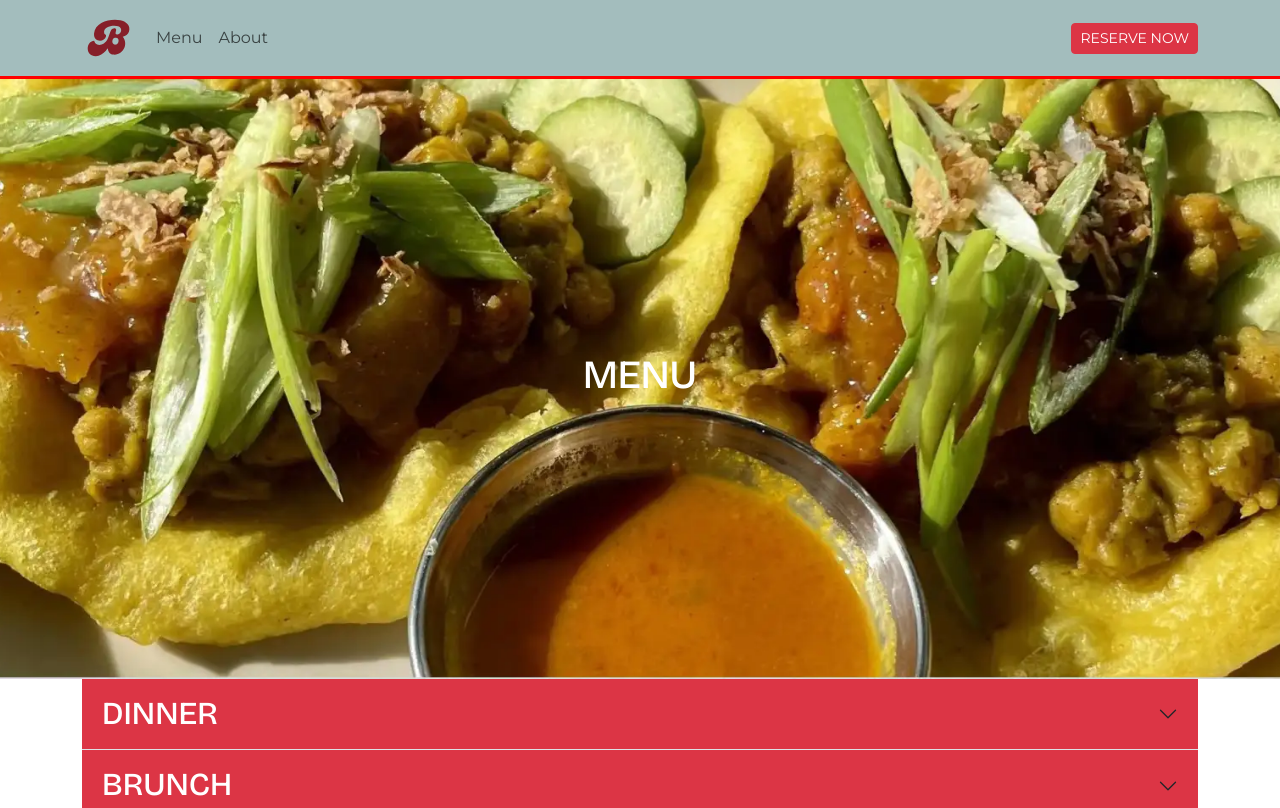
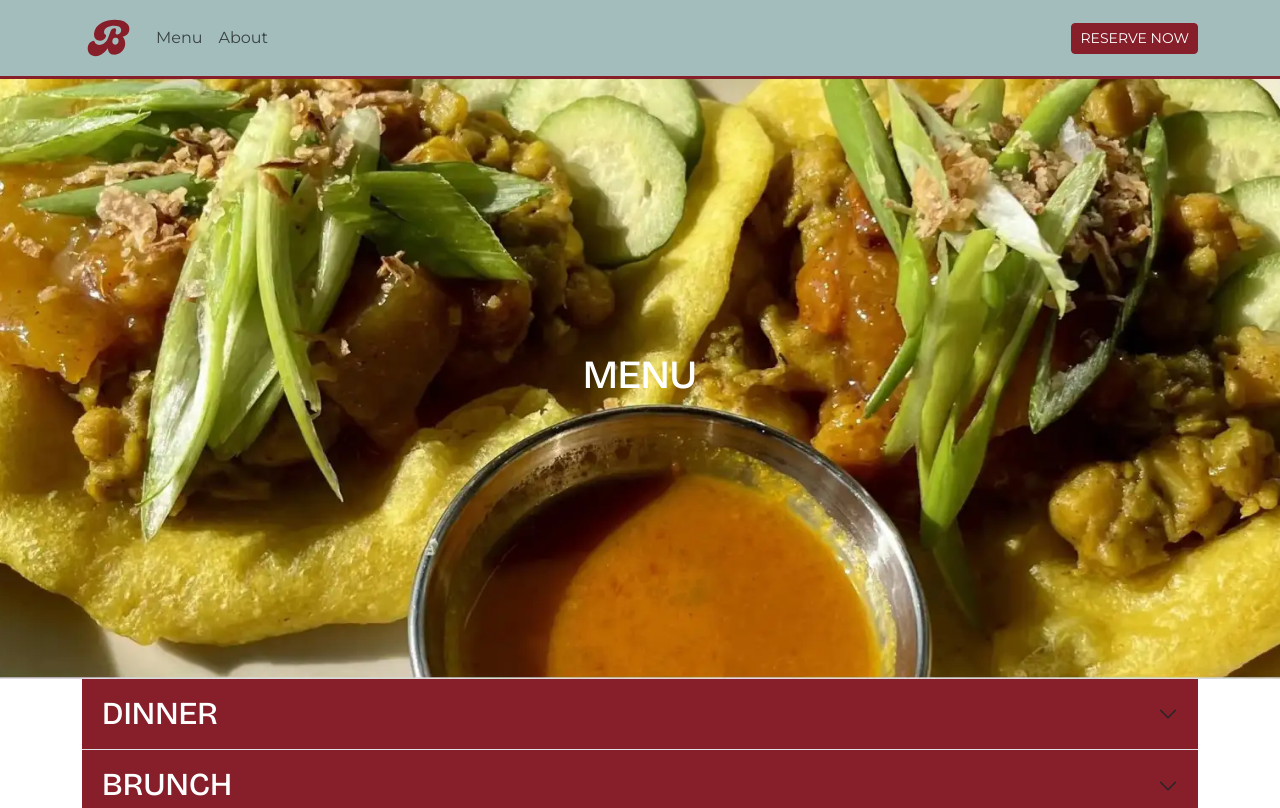
Before and after one commit to otoklavins/dsn1713-final, a plain HTML site: page menu.html in a window 1280 px wide. Shown: the top 808 px of the page. Drawn offline with nearby package versions, Linux system fonts and the light colour scheme.

Commit message:
updated colours to match design

```diff
--- a/css/main.css
+++ b/css/main.css
@@ -1,8 +1,35 @@
 @import url('https://fonts.googleapis.com/css2?family=Bricolage+Grotesque:opsz,wght@12..96,200..800&family=Montserrat:ital,wght@0,100..900;1,100..900&display=swap');
+
+.btn-primary {
+    --bs-btn-color: #fff;
+    --bs-btn-bg: #B4CACA;
+    --bs-btn-border-color: #B4CACA;
+    --bs-btn-hover-color: #fff;
+    --bs-btn-hover-bg: #94a5a5;
+    --bs-btn-hover-border-color: #94a5a5;
+    --bs-btn-active-bg: #B4CACA;
+    --bs-btn-active-border-color: #B4CACA;
+}
+
+.btn-danger {
+    --bs-btn-color: #fff;
+    --bs-btn-bg: #861F29;
+    --bs-btn-border-color: #861F29;
+    --bs-btn-hover-color: #fff;
+    --bs-btn-hover-bg: #5a151c;
+    --bs-btn-hover-border-color: #5a151c;
+    --bs-btn-active-bg: #861F29;
+    --bs-btn-active-border-color: #861F29;
+}
 
 :root {
     --bs-primary: #A3BDBD;
     --bs-primary-rgb: 163, 189, 189;
+    --bs-secondary: #D8E6E9;
+    --bs-secondary-rgb: 216, 230, 233;
+    --bs-danger: #861F29;
+    --bs-danger-rgb: 134, 31, 41;
+    --main-red: #861F29;
 }
 
 body {
@@ -15,11 +42,11 @@ h1, h2, h3{
 }
 
 h3 {
-    color: red;
+    color: var(--main-red);
 }
 
 .navbar {
-    border-bottom: 3px solid red;
+    border-bottom: 3px solid var(--main-red);
 }
 
 #home-hero {
@@ -48,5 +75,5 @@ h3 {
 
 
 footer {
-    border-top: 3px solid red;
+    border-top: 3px solid var(--main-red);
 }
```
